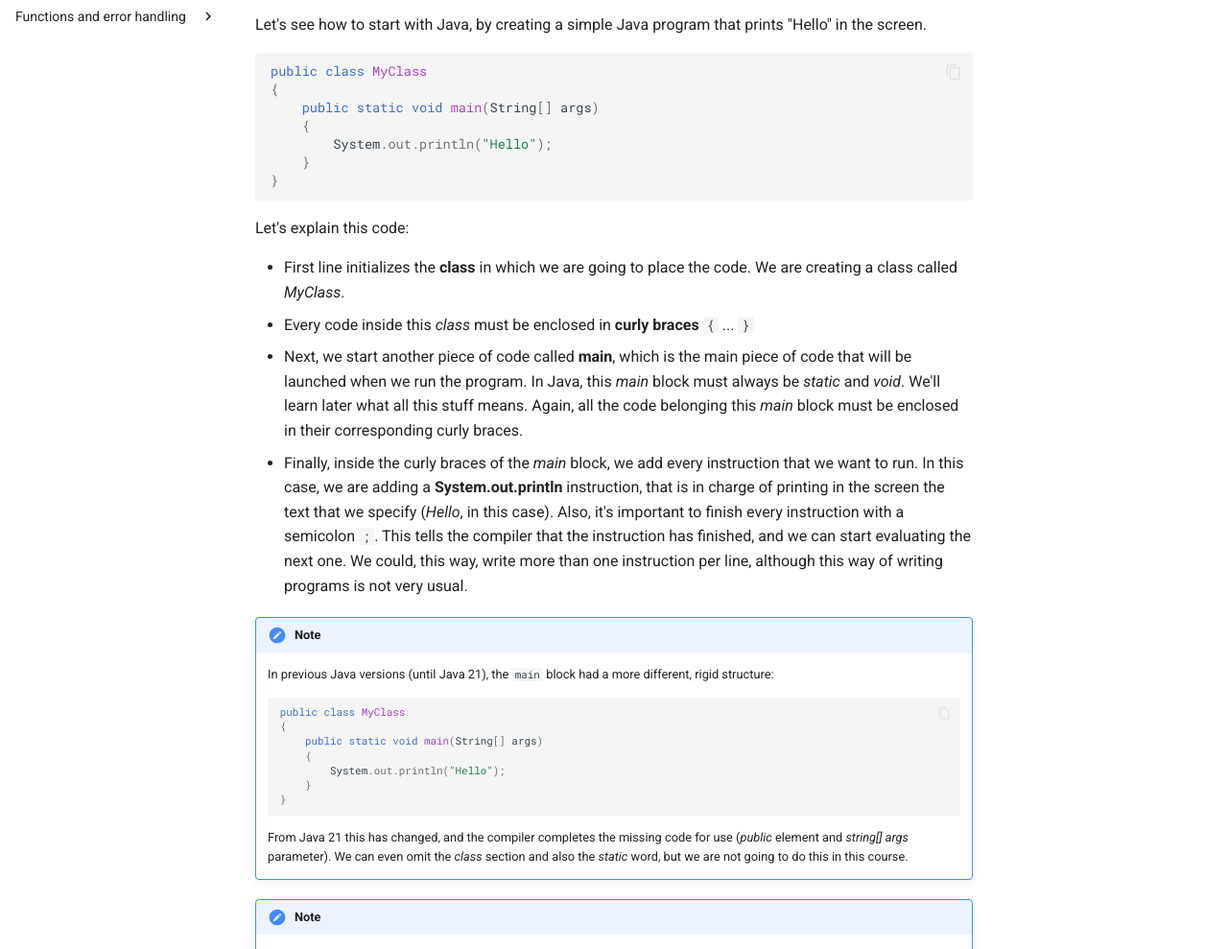
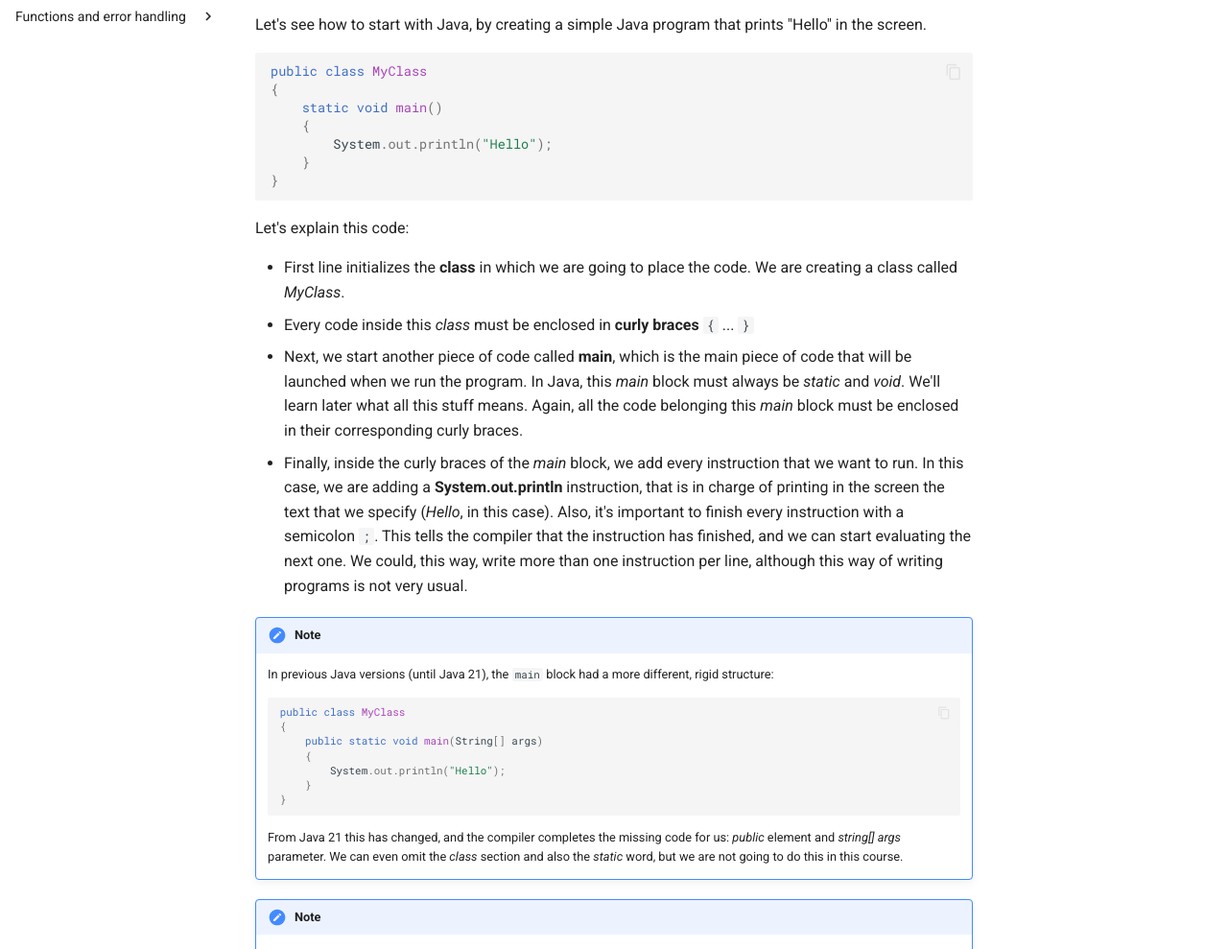
Before and after one commit to nachoiborraIES/java2, an MkDocs documentation site: the page built from docs/01a.md, in a window 1280 px wide and 1400 px high. Shown: the part 390-1379 px from the top of the window at 96% size. Built offline with MkDocs 1.6.1 and Material for MkDocs 9.7.7, drawn with Linux system fonts in a browser that asks for light colours.

Commit message:
01a ejemplo main en apuntes

````diff
--- a/docs/01a.md
+++ b/docs/01a.md
@@ -13,7 +13,7 @@ Let's see how to start with Java, by creating a simple Java program that prints
 ```java
 public class MyClass
 {
-    public static void main(String[] args)
+    static void main()
     {
         System.out.println("Hello");
     }
@@ -41,7 +41,7 @@ Let's explain this code:
     }
     ```
 
-    From Java 21 this has changed, and the compiler completes the missing code for use (*public* element and *string[] args* parameter). We can even omit the *class* section and also the *static* word, but we are not going to do this in this course.
+    From Java 21 this has changed, and the compiler completes the missing code for us: *public* element and *string[] args* parameter. We can even omit the *class* section and also the *static* word, but we are not going to do this in this course.
 
 !!! note "Note"
 
````
